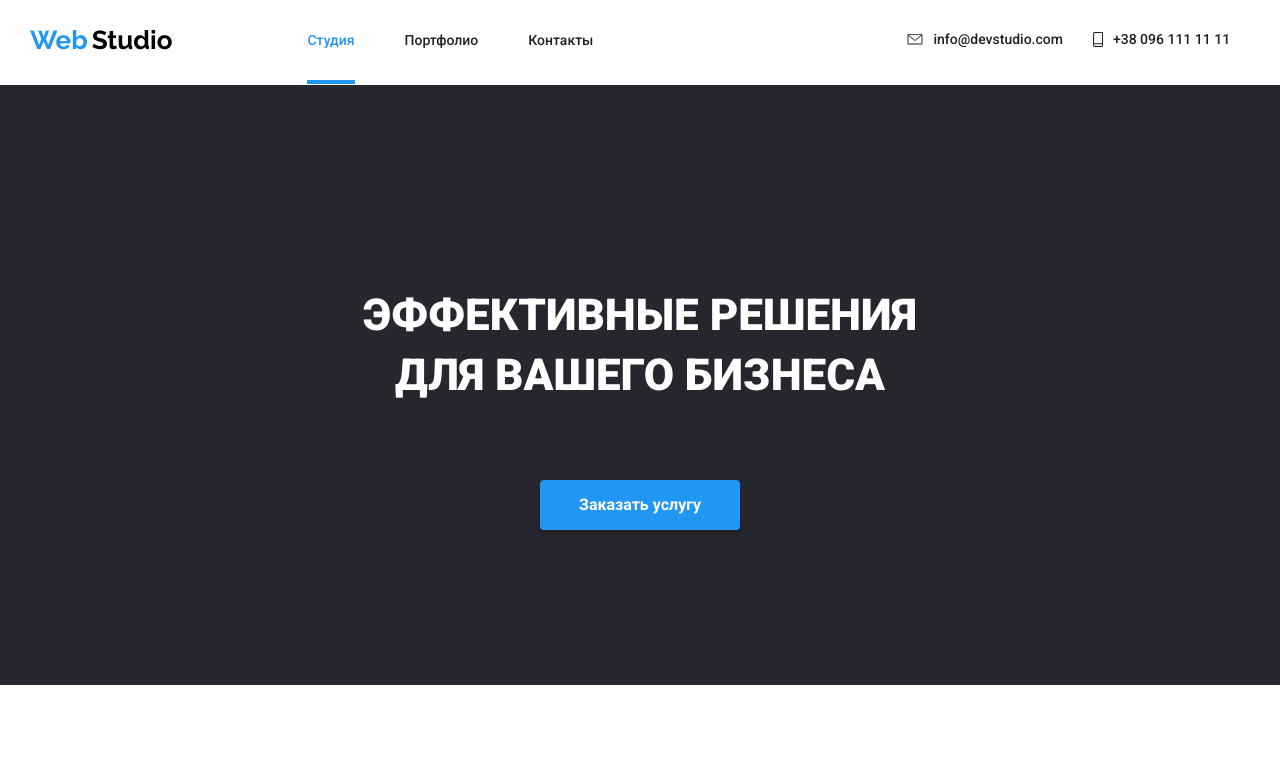
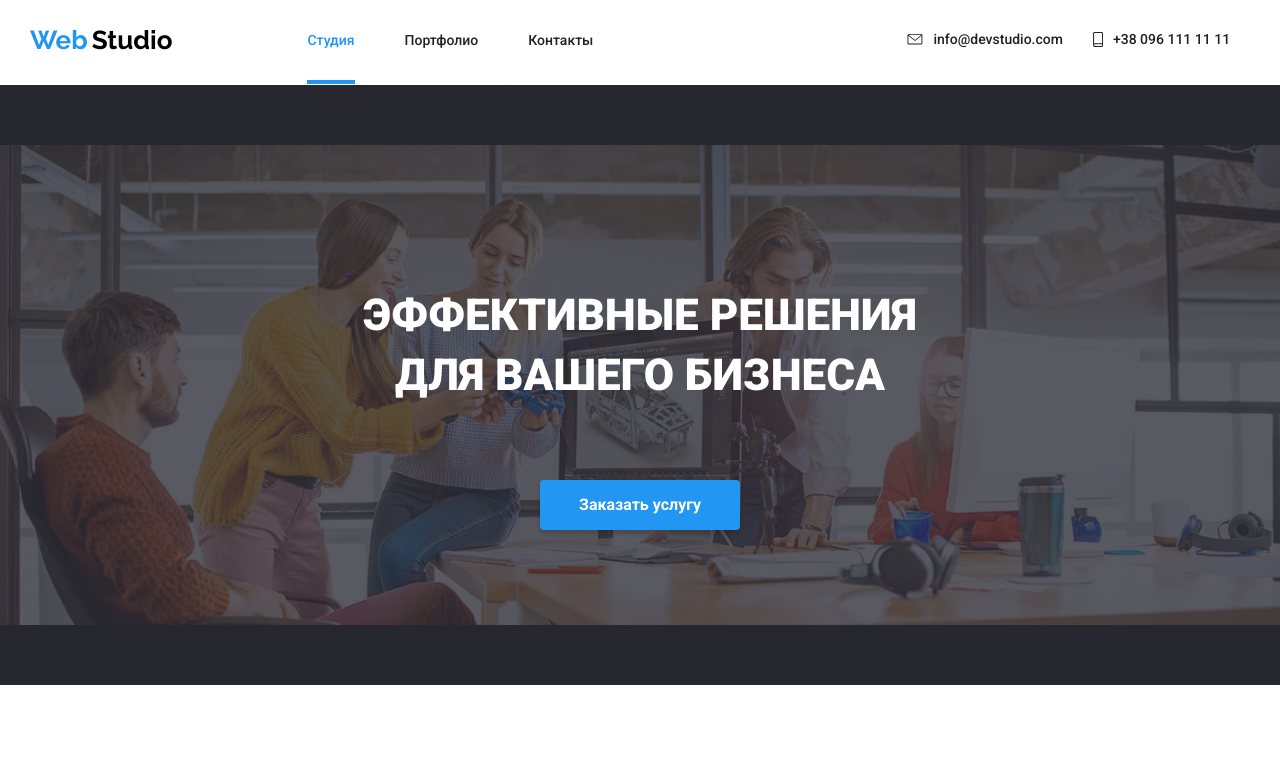
Before and after one commit to OlegIvanov26/goit-markup-hw-07, a plain HTML site: page index.html in a window 1280 px wide. Shown: the top 782 px of the page. Drawn offline with Linux system fonts and the light colour scheme.

Commit message:
h/w 7.2.1

```diff
--- a/SASS/_banner/_banner.scss
+++ b/SASS/_banner/_banner.scss
@@ -10,7 +10,7 @@
         rgba(47, 48, 58, 0.8),
         rgba(47, 48, 58, 0.8)
       ),
-      url("../images/Header_img.jpg");
+      url(/images/Header_img.jpg);
     background-position: center;
     background-size: contain;
     background-repeat: no-repeat;
--- a/SASS/footer/_footer.scss
+++ b/SASS/footer/_footer.scss
@@ -7,6 +7,7 @@ footer p {
   color: rgba(255, 255, 255, 0.4);
 }
 footer {
+  width: 100%;
   background-color: $footer-color;
   display: flex;
   justify-content: center;
```
Also changed, not shown: css/main.css, css/portfolio.css, dist/css/main.min.css, dist/css/portfolio.min.css, 4 other files.
